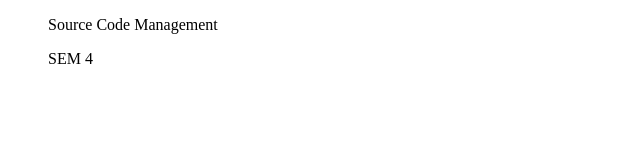
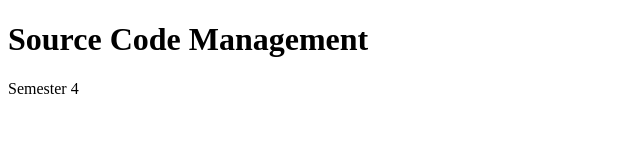
Before and after one commit to Ayeppp/UjianAmali, a plain HTML site: page index.html in a window 1280 px wide. Shown: the whole page, without its empty margins (0-640 px from the left). Drawn offline with Linux system fonts and the light colour scheme.

Commit message:
Update index.html

```diff
--- a/index.html
+++ b/index.html
@@ -1,15 +1,13 @@
 <!DOCTYPE html>
 <html lang="en">
 <head>
-
-<title>Blockquote Example</title>
+<title>Page title</title>
 </head>
 <body>
 
-<blockquote>
-  <p>Source Code Management</p>
-  <footer>SEM 4</footer>
-</blockquote>
+  <h1>Source Code Management</h1>
+  <p>Semester 4</p>
+
 
 </body>
 </html>
```
